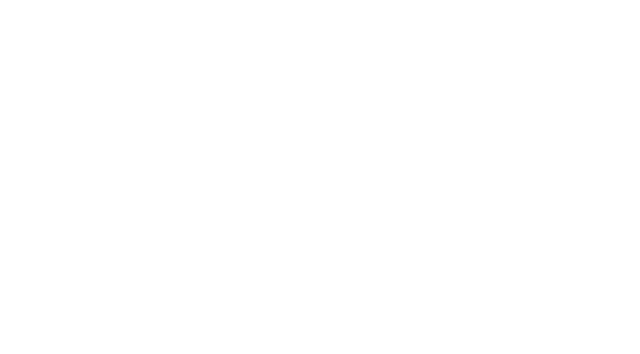
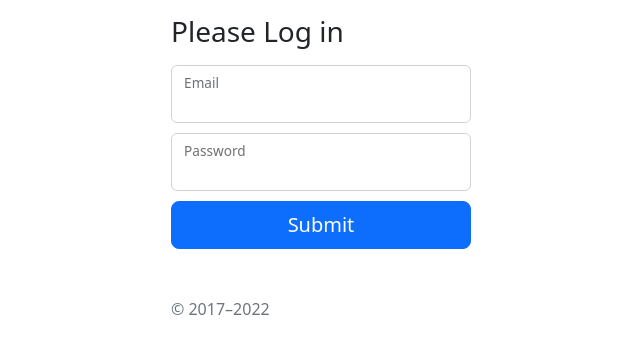
Before and after one commit to lifeBalance/admin-panel, a React (Vite) app in the folder client/: page /login in a window 1280 px wide. Before the commit this address had no page. Shown: the top 354 px of the page, without its empty margins (319-959 px from the left). Built offline with nearby package versions, Linux system fonts and the light colour scheme.

Commit message:
add Login page

```diff
--- a/client/src/App.tsx
+++ b/client/src/App.tsx
@@ -2,6 +2,7 @@ import { BrowserRouter, Routes, Route } from 'react-router-dom'
 import Dashboard from './pages/Dashboard'
 import Users from './pages/Users'
 import Register from './pages/Register'
+import Login from './pages/Login'
 
 function App() {
   return (
@@ -11,6 +12,7 @@ function App() {
           <Route path='/' element={<Dashboard />} />
           <Route path='/users' element={<Users />} />
           <Route path='/register' element={<Register />} />
+          <Route path='/login' element={<Login />} />
         </Routes>
       </BrowserRouter>
     </div>
--- /dev/null
+++ b/client/src/pages/Login.tsx
@@ -0,0 +1,77 @@
+import { FormEvent, useState } from 'react'
+import './Register.css'
+import axios, { AxiosError } from 'axios'
+import { useNavigate } from 'react-router-dom'
+
+const Login = () => {
+  const [email, setEmail] = useState('')
+  const [password, setPassword] = useState('')
+  const navigate = useNavigate()
+
+  async function onSubmit(e: FormEvent) {
+    e.preventDefault()
+
+    try {
+      const response = await axios.post('http://localhost:3000/api/login', {
+        email,
+        password
+      }, {
+        withCredentials: true
+      })
+
+      if (response.statusText === 'OK') {
+        // Clear input fields
+        setEmail('')
+        setPassword('')
+        console.log(response)
+
+        navigate('/')
+      }
+    } catch (err) {
+      const error = err as Error | AxiosError
+      if(axios.isAxiosError(error)){
+        console.log(error.response!.data)
+      } else {
+        console.log(error)
+      }
+    }
+  }
+
+  return (
+    <main className='form-signin w-100 m-auto'>
+      <form onSubmit={onSubmit}>
+        <h1 className='h3 mb-3 fw-normal'>Please Log in</h1>
+
+        <div className='form-floating'>
+          <input
+            type='email'
+            value={email}
+            className='form-control'
+            id='email'
+            onChange={(e) => setEmail(e.target.value)}
+          />
+          <label htmlFor='email'>Email</label>
+        </div>
+
+        <div className='form-floating'>
+          <input
+            type='password'
+            value={password}
+            autoComplete='on'
+            className='form-control'
+            id='password'
+            onChange={(e) => setPassword(e.target.value)}
+          />
+          <label htmlFor='password'>Password</label>
+        </div>
+
+        <button className='w-100 btn btn-lg btn-primary' type='submit'>
+          Submit
+        </button>
+        <p className='mt-5 mb-3 text-muted'>&copy; 2017–2022</p>
+      </form>
+    </main>
+  )
+}
+
+export default Login
--- a/client/src/pages/Register.tsx
+++ b/client/src/pages/Register.tsx
@@ -1,6 +1,7 @@
 import { FormEvent, useState } from 'react'
 import './Register.css'
-import axios from 'axios'
+import axios, { AxiosError } from 'axios'
+import { useNavigate } from 'react-router-dom'
 
 const Register = () => {
   const [firstName, setFirstName] = useState('')
@@ -8,6 +9,7 @@ const Register = () => {
   const [email, setEmail] = useState('')
   const [password, setPassword] = useState('')
   const [confirmPassword, setConfirmPassword] = useState('')
+  const navigate = useNavigate()
 
   async function onSubmit(e: FormEvent) {
     e.preventDefault()
@@ -21,15 +23,27 @@ const Register = () => {
         password,
         password_confirm: confirmPassword,
       })
+
+      console.log(response.statusText);
+
+      if (response.statusText === 'OK') {
         // Clear input fields
         setFirstName('')
         setLastName('')
         setEmail('')
         setPassword('')
         setConfirmPassword('')
-      // console.log(response)
-    } catch (error) {
+        console.log(response)
+
+        navigate('/login')
+      }
+    } catch (err) {
+      const error = err as Error | AxiosError
+      if(axios.isAxiosError(error)){
+        console.log(error.response!.data)
+      } else {
         console.log(error)
+      }
     }
   }
 
@@ -41,6 +55,7 @@ const Register = () => {
         <div className='form-floating'>
           <input
             type='text'
+            value={firstName}
             className='form-control'
             id='firstName'
             onChange={(e) => setFirstName(e.target.value)}
@@ -51,6 +66,7 @@ const Register = () => {
         <div className='form-floating'>
           <input
             type='text'
+            value={lastName}
             className='form-control'
             id='lastName'
             onChange={(e) => setLastName(e.target.value)}
@@ -61,6 +77,7 @@ const Register = () => {
         <div className='form-floating'>
           <input
             type='email'
+            value={email}
             className='form-control'
             id='email'
             onChange={(e) => setEmail(e.target.value)}
@@ -71,6 +88,7 @@ const Register = () => {
         <div className='form-floating'>
           <input
             type='password'
+            value={password}
             autoComplete='on'
             className='form-control'
             id='password'
@@ -82,6 +100,7 @@ const Register = () => {
         <div className='form-floating'>
           <input
             type='password'
+            value={confirmPassword}
             autoComplete='on'
             className='form-control'
             id='confirmPassword'
```
Also changed, not shown: 1 other file (tests, documents, lock files or other folders). Lines whose indentation alone changed are shown as unchanged.
